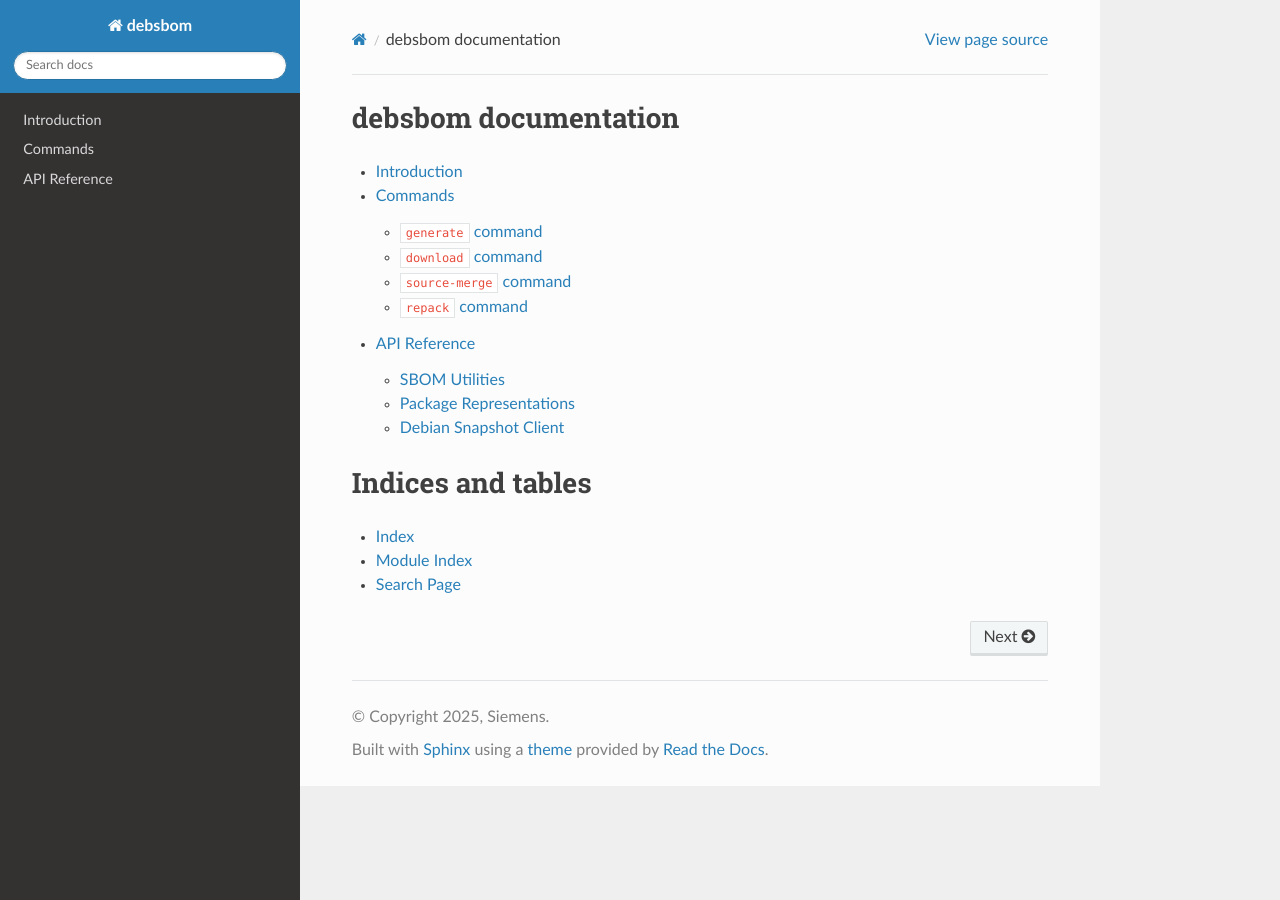
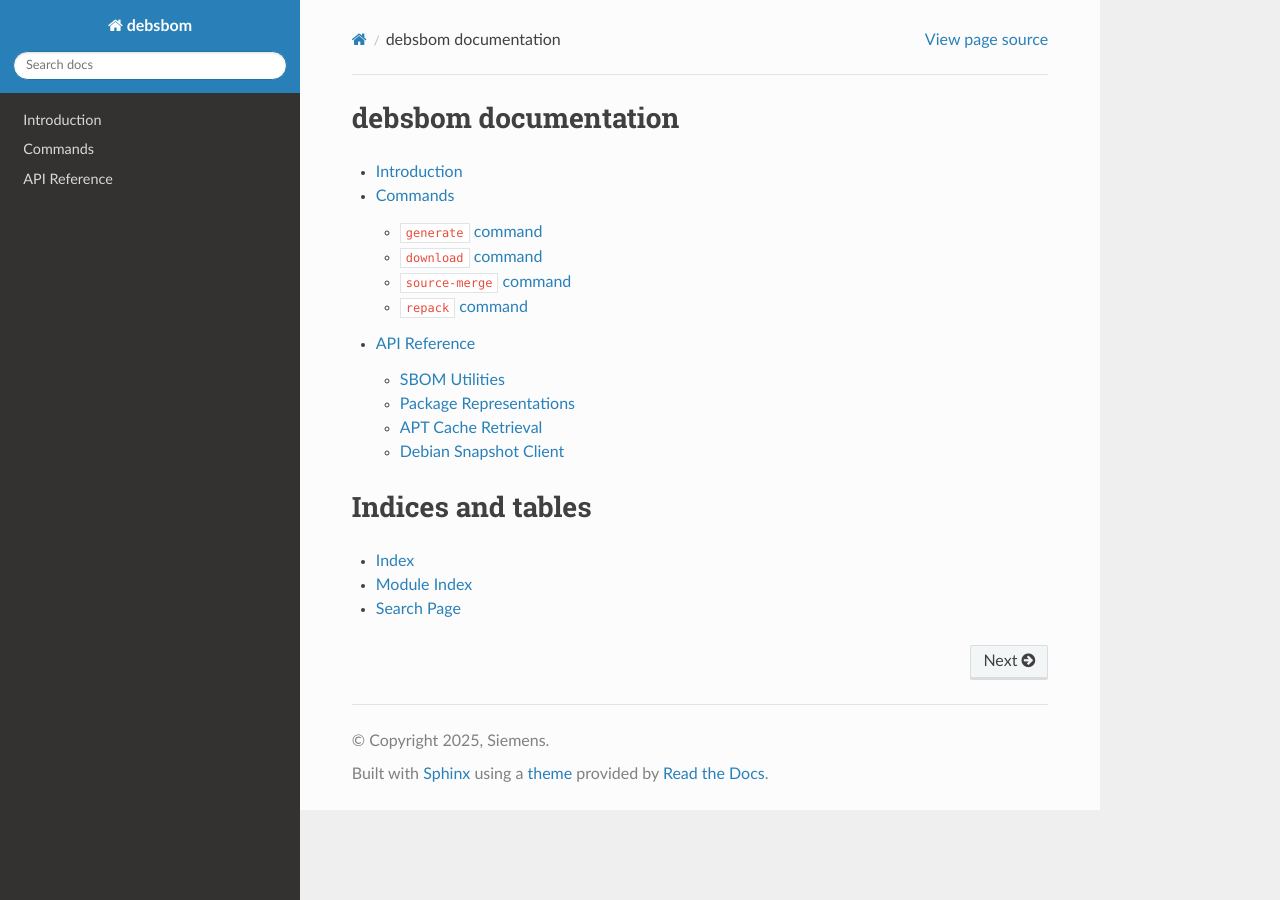
Before and after one commit to siemens/debsbom, a Sphinx documentation site: the page built from docs/source/index.rst, in a window 1280 px wide. Built offline with Sphinx 7.4.7 and the Read the Docs theme 3.1.0, drawn with Linux system fonts in a browser that asks for light colours.

Commit message:
docs(apt-cache): add and improve docstrings
And add the module to the API docs.

Signed-off-by: Felix Moessbauer <felix.moessbauer@siemens.com>

```diff
--- a/docs/source/api.rst
+++ b/docs/source/api.rst
@@ -16,6 +16,12 @@ Package Representations
 .. automodule:: debsbom.dpkg.package
    :members:
 
+APT Cache Retrieval
+-------------------
+
+.. automodule:: debsbom.apt.cache
+   :members:
+
 Debian Snapshot Client
 ----------------------
 
```
Also changed, not shown: 1 other file.
